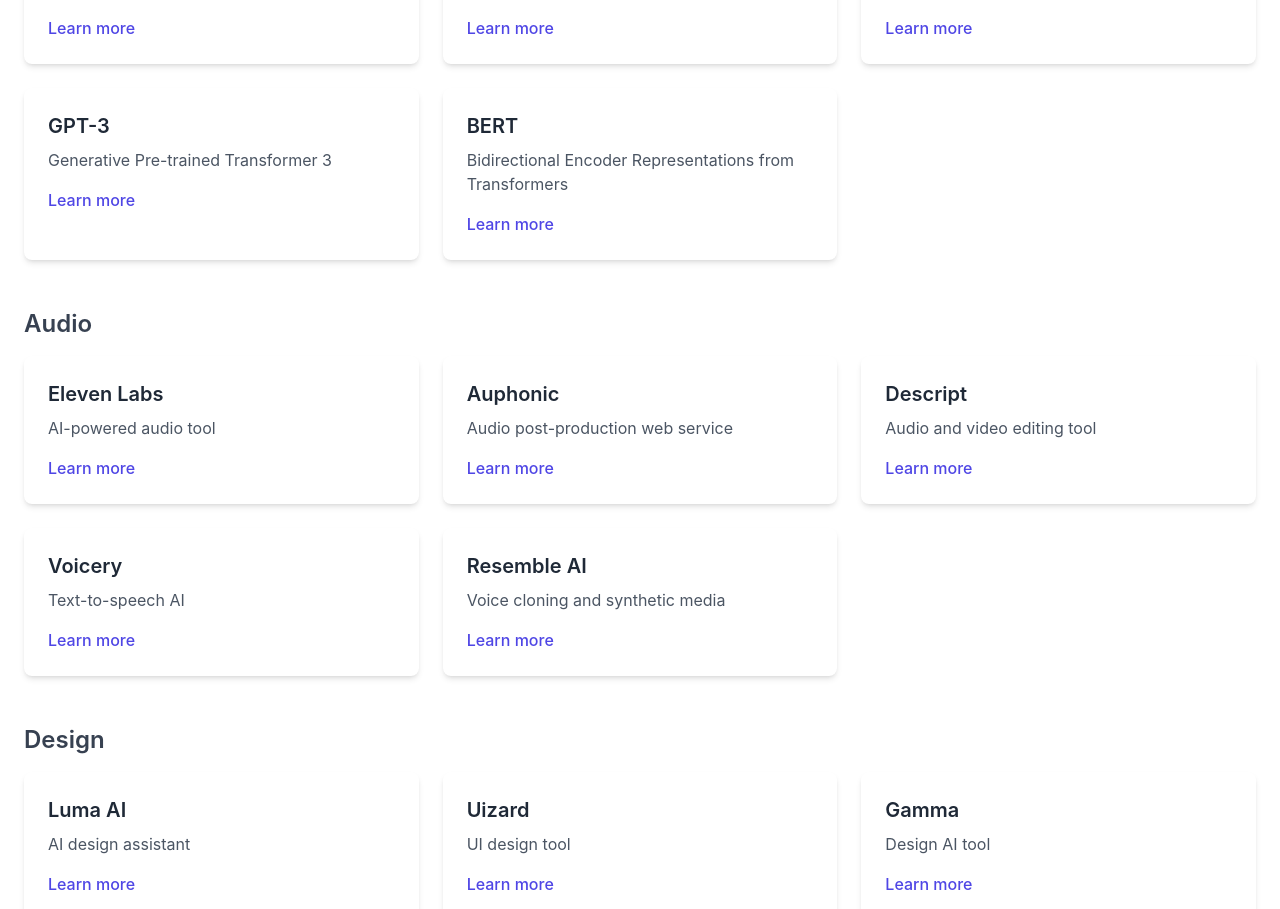
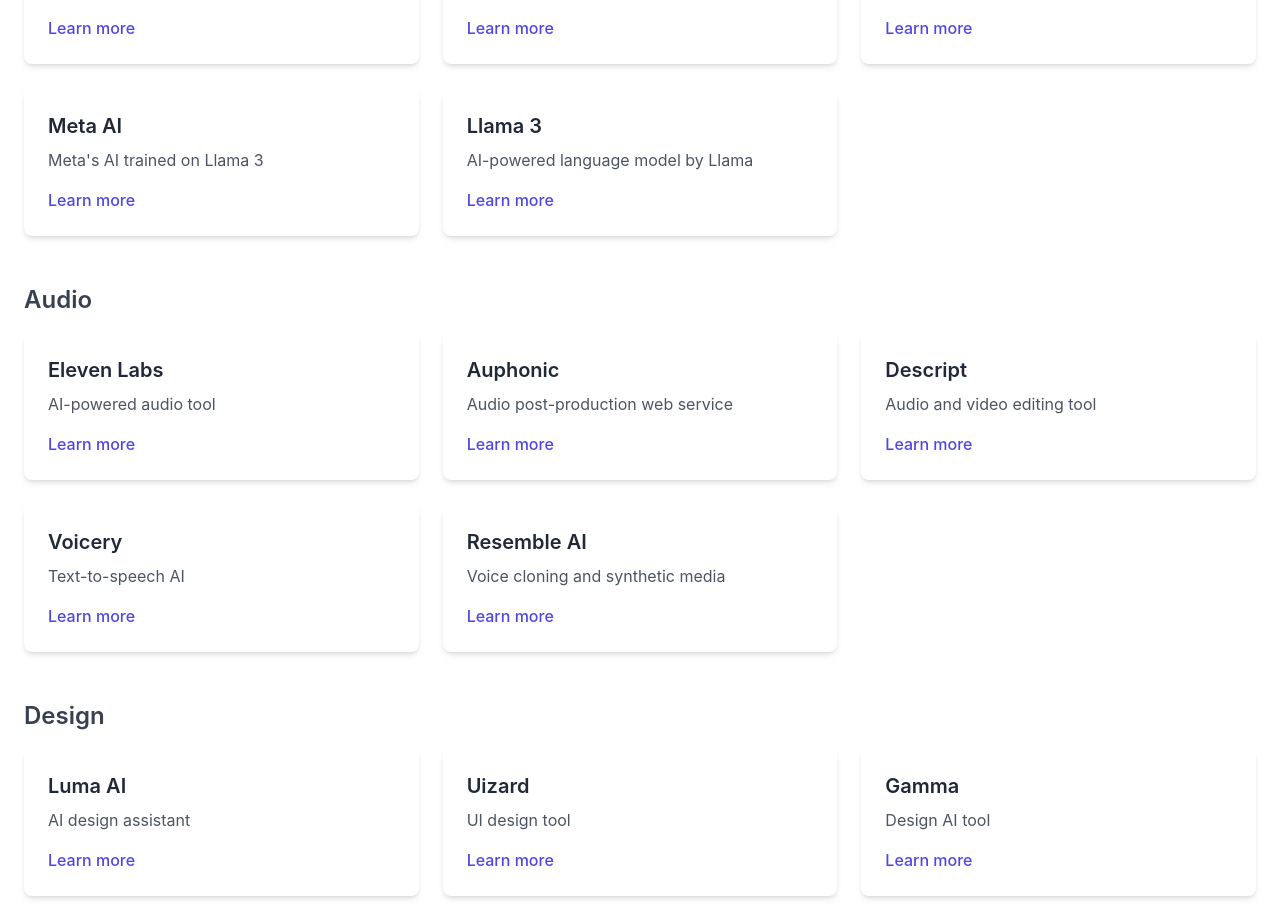
Before and after one commit to hars-21/Project-Metis, a React (Vite) app: page / in a window 1280 px wide. Shown: the part 1088-1997 px from the top of the page. Built offline with nearby package versions, Linux system fonts and the light colour scheme.

Commit message:
Hyper links added

```diff
--- a/src/components/tools.jsx
+++ b/src/components/tools.jsx
@@ -154,18 +154,30 @@
 
 const aiTools = {
 	GenAI: [
-		{ name: "ChatGPT", description: "OpenAI's language model", url: "#" },
-		{ name: "Gemini", description: "Gemini AI tool", url: "#" },
-		{ name: "Claude", description: "Anthropic's AI assistant", url: "#" },
 		{
-			name: "GPT-3",
-			description: "Generative Pre-trained Transformer 3",
-			url: "#",
+			name: "ChatGPT",
+			description: "OpenAI's language model",
+			url: "https://chatgpt.com/",
 		},
 		{
-			name: "BERT",
-			description: "Bidirectional Encoder Representations from Transformers",
-			url: "#",
+			name: "Gemini",
+			description: "Gemini AI tool",
+			url: "https://gemini.google.com/app",
+		},
+		{
+			name: "Claude",
+			description: "Anthropic's AI assistant",
+			url: "https://claude.ai/",
+		},
+		{
+			name: "Meta AI",
+			description: "Meta's AI trained on Llama 3",
+			url: "https://www.meta.ai/",
+		},
+		{
+			name: "Llama 3",
+			description: "AI-powered language model by Llama",
+			url: "https://llama.meta.com/",
 		},
 	],
 	Audio: [
@@ -173,7 +185,7 @@
 		{
 			name: "Auphonic",
 			description: "Audio post-production web service",
-			url: "#",
+			url: "https://elevenlabs.io/",
 		},
 		{ name: "Descript", description: "Audio and video editing tool", url: "#" },
 		{ name: "Voicery", description: "Text-to-speech AI", url: "#" },
```
